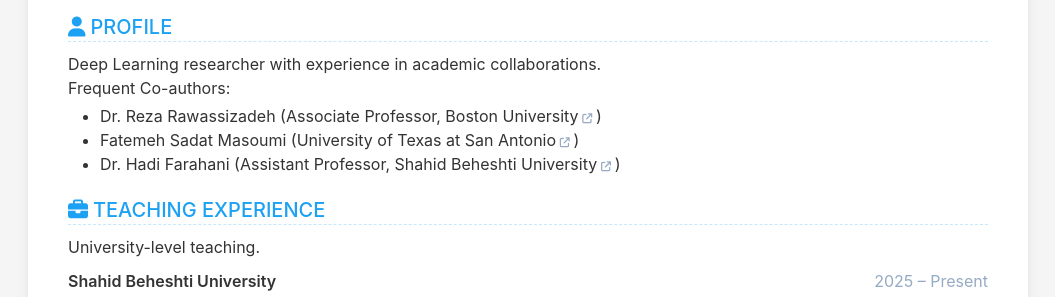
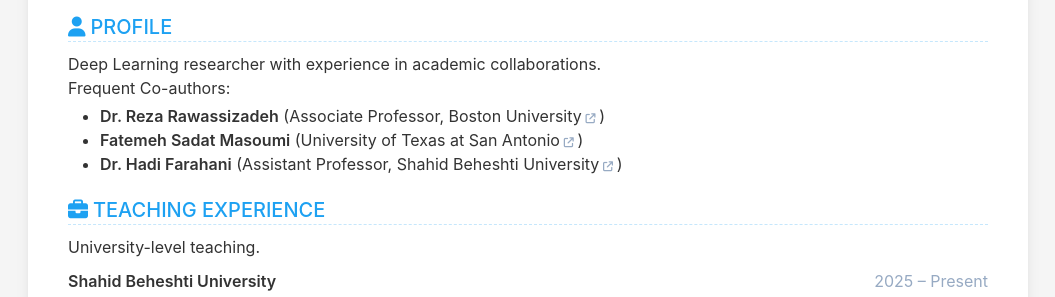
Before and after one commit to milad-ai/milad-ai.github.io, a Jekyll site: the page built from index.html, in a window 1280 px wide. Shown: the part 175-472 px from the top of the page, without its empty margins (112-1167 px from the left). Built offline with Jekyll 4.4.1, drawn with Linux system fonts in a browser that asks for light colours.

```diff
--- a/_data/data.yml
+++ b/_data/data.yml
@@ -47,9 +47,9 @@ profile:
   description: |
     Deep Learning researcher with experience in academic collaborations.
     Frequent Co-authors:
-    -  Dr. Reza Rawassizadeh ([Associate Professor, Boston University](https://scholar.google.com/citations?hl=en&user=MlmVx_UAAAAJ))
-    - Fatemeh Sadat Masoumi ([University of Texas at San Antonio](https://scholar.google.com/citations?user=2uS4LM0AAAAJ&hl=en))
-    - Dr. Hadi Farahani ([Assistant Professor, Shahid Beheshti University](https://scholar.google.com/citations?hl=en&user=N4TgzzoAAAAJ))
+    - **Dr. Reza Rawassizadeh** ([Associate Professor, Boston University](https://scholar.google.com/citations?hl=en&user=MlmVx_UAAAAJ))
+    - **Fatemeh Sadat Masoumi** ([University of Texas at San Antonio](https://scholar.google.com/citations?user=2uS4LM0AAAAJ&hl=en))
+    - **Dr. Hadi Farahani** ([Assistant Professor, Shahid Beheshti University](https://scholar.google.com/citations?hl=en&user=N4TgzzoAAAAJ))
 
 
 experience:
```
